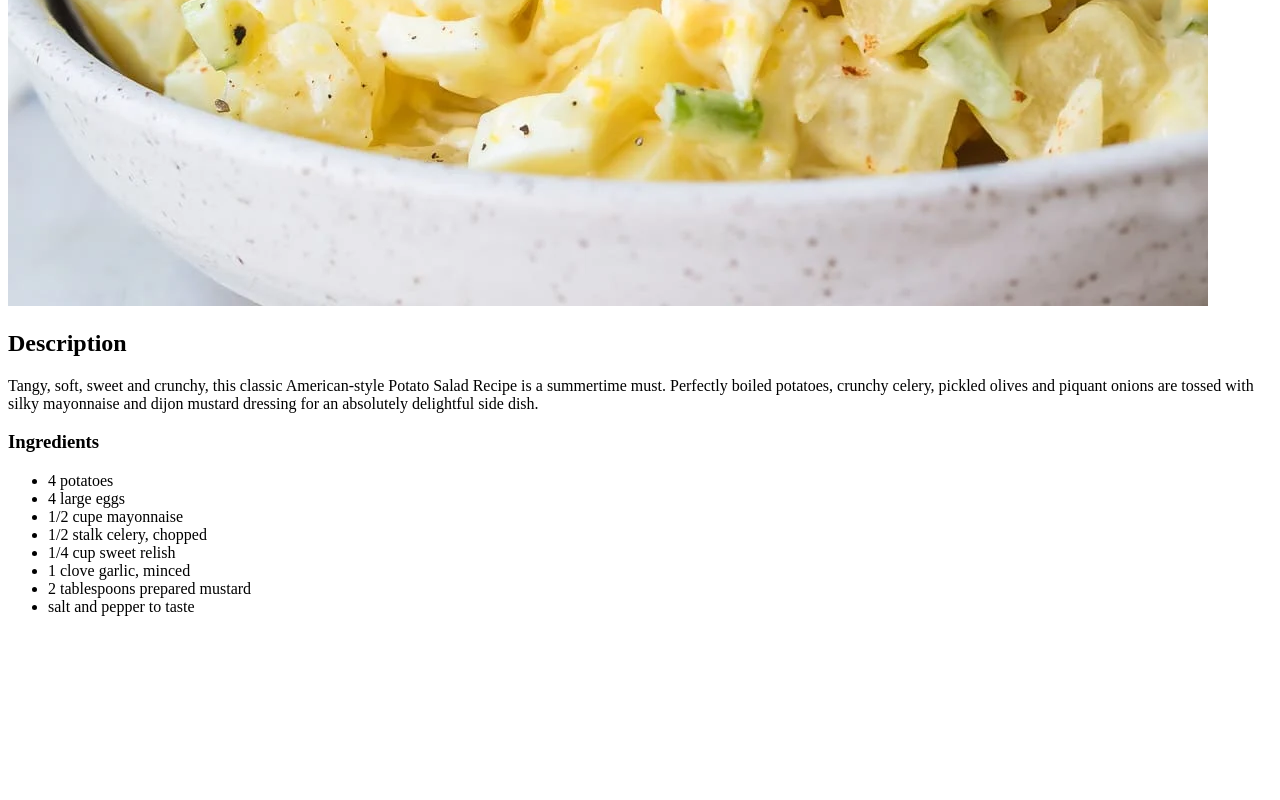
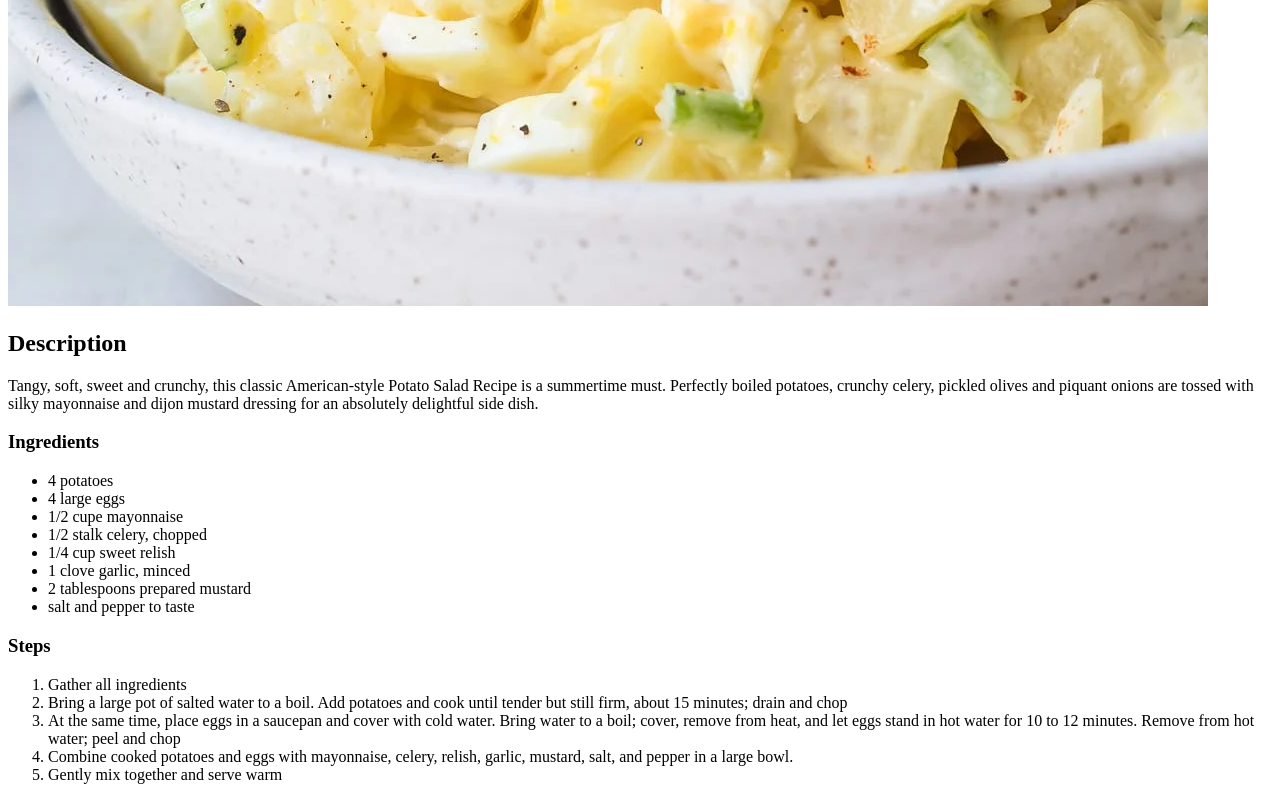
Before and after one commit to yusufbhiwandiwala/odin-recipes, a plain HTML site: page recipes/potatosalad.html in a window 1280 px wide. Shown: the part 574-1374 px from the top of the page. Before the commit the page ends 1206 px from the top, so only its background shows below. Drawn offline with Linux system fonts and the light colour scheme.

Commit message:
Add Ingredients and Steps to make Potato Salad
Add ingredients under unordered list and steps in ordered list to make southern potato salad

```diff
--- a/recipes/potatosalad.html
+++ b/recipes/potatosalad.html
@@ -20,5 +20,13 @@
             <li>2 tablespoons prepared mustard</li>
             <li>salt and pepper to taste</li>
         </ul>
+        <h3>Steps</h3>
+        <ol>
+            <li>Gather all ingredients</li>
+            <li>Bring a large pot of salted water to a boil. Add potatoes and cook until tender but still firm, about 15 minutes; drain and chop</li>
+            <li>At the same time, place eggs in a saucepan and cover with cold water. Bring water to a boil; cover, remove from heat, and let eggs stand in hot water for 10 to 12 minutes. Remove from hot water; peel and chop</li>
+            <li>Combine cooked potatoes and eggs with mayonnaise, celery, relish, garlic, mustard, salt, and pepper in a large bowl.</li>
+            <li>Gently mix together and serve warm</li>
+        </ol>
     </body>
 </html>
```
